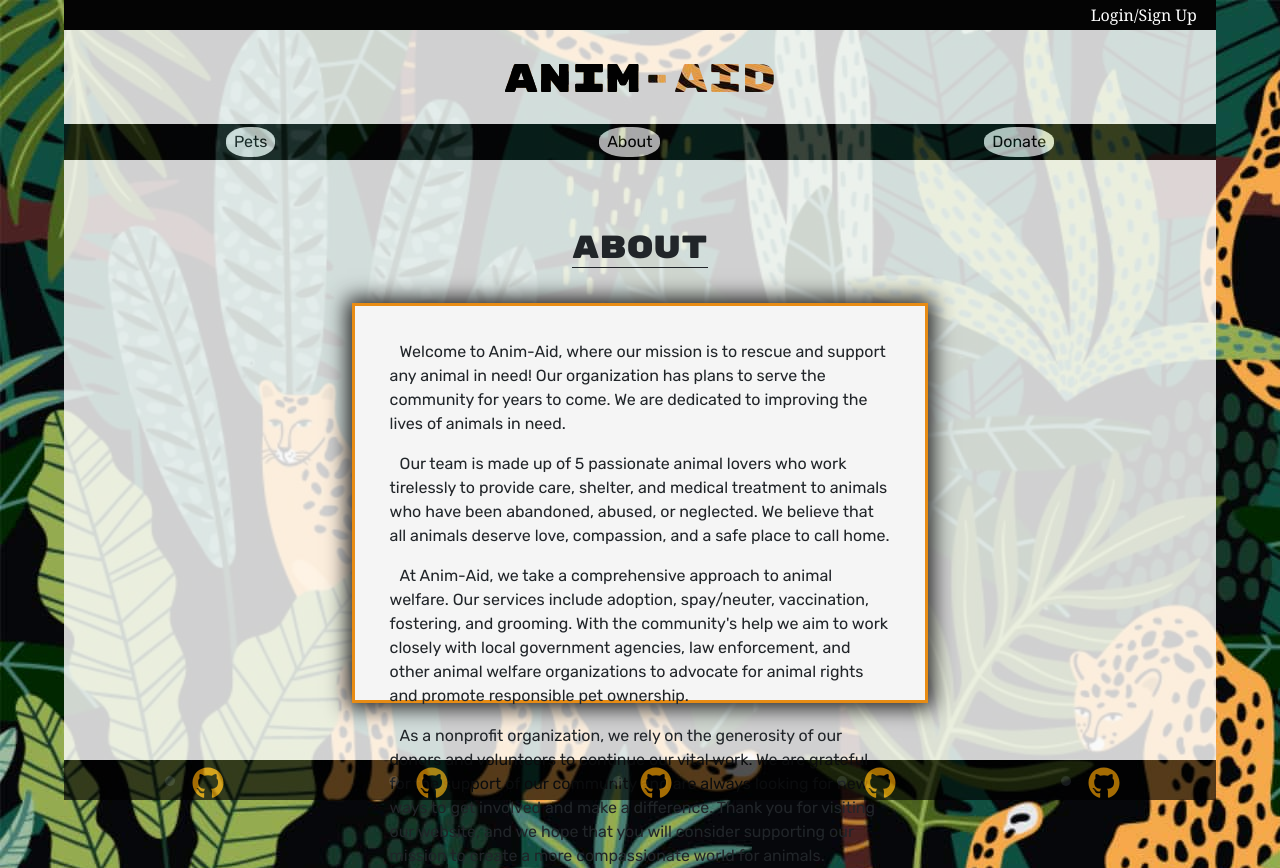
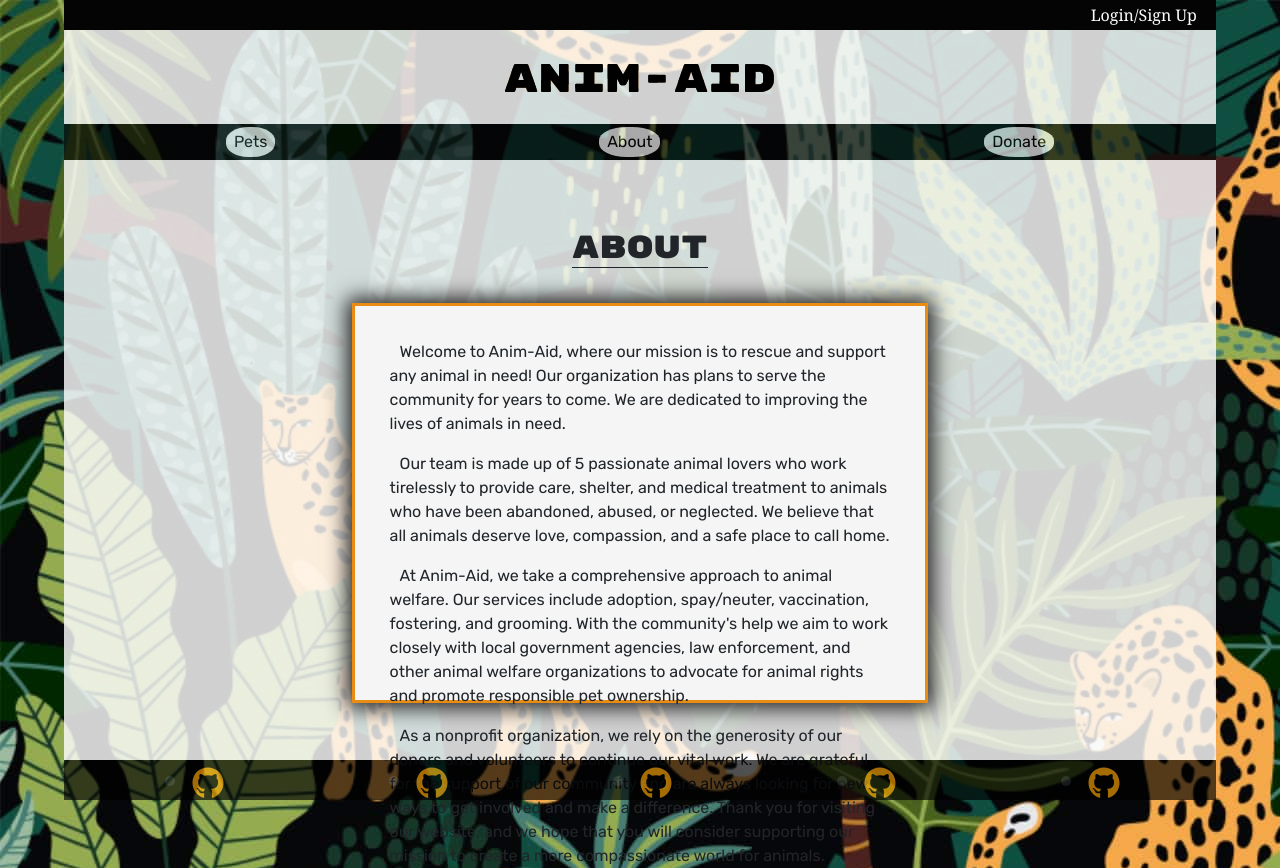
Before and after one commit to kabdomora/P3G5, a React (Create React App) app in the folder client/: page / in a window 1280 px wide. Built offline with nearby package versions, Linux system fonts and the light colour scheme.

Commit message:
Logo links to homepage

```diff
--- a/client/src/components/Header.js
+++ b/client/src/components/Header.js
@@ -22,7 +22,7 @@ function Header() {
                 <LoginModal showModal={showModal} setShowModal={setShowModal} />
             </div>
             <div className='central-header'>
-                <h1 className='site-title'><span className='title-span'>Anim</span>-Aid</h1>
+                <h1 className='site-title'><Link to="/" className='link-remove'><span className='title-span'>Anim</span>-Aid</Link></h1>
             </div>
             <div className='lower-header'>
                 <button className='header-btn'><Link to="/pets" className='link-remove'>Pets</Link></button>
```
